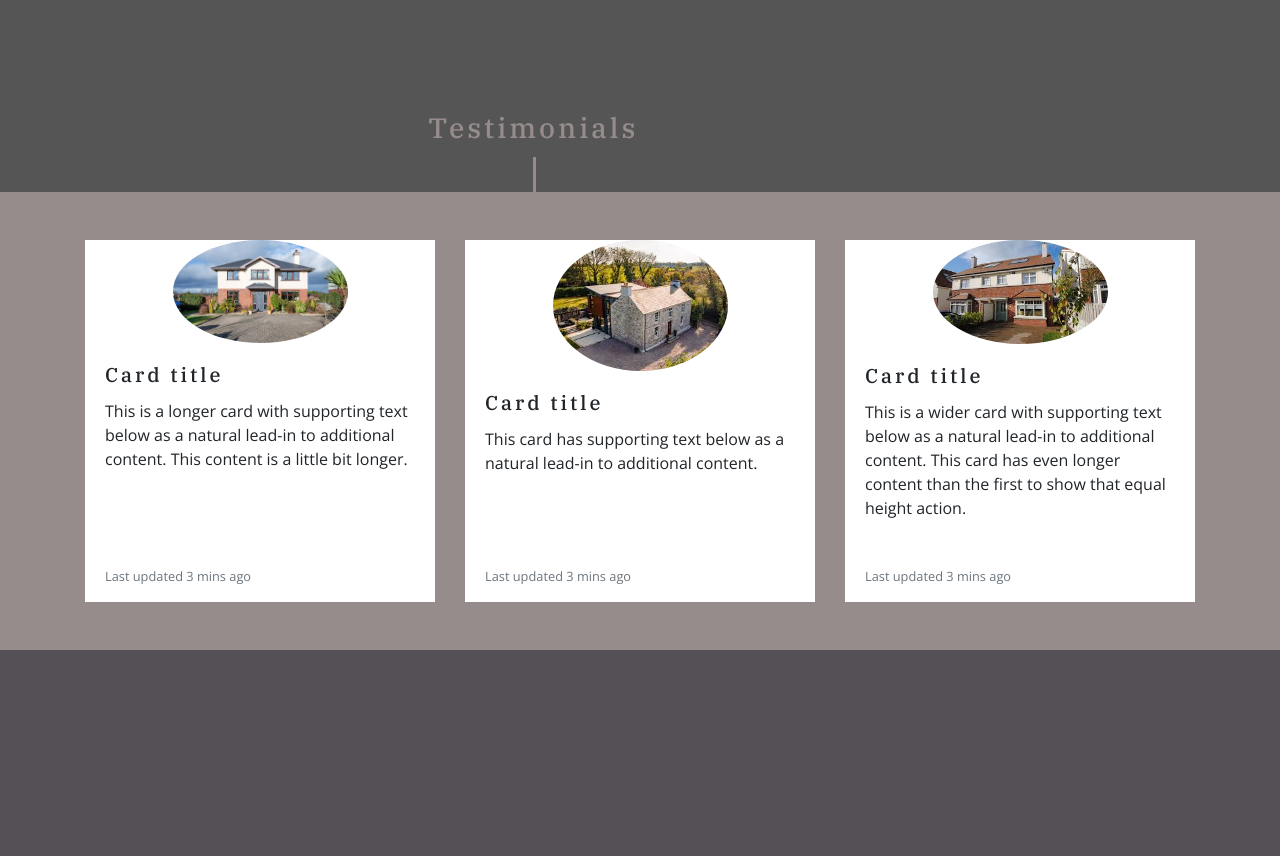
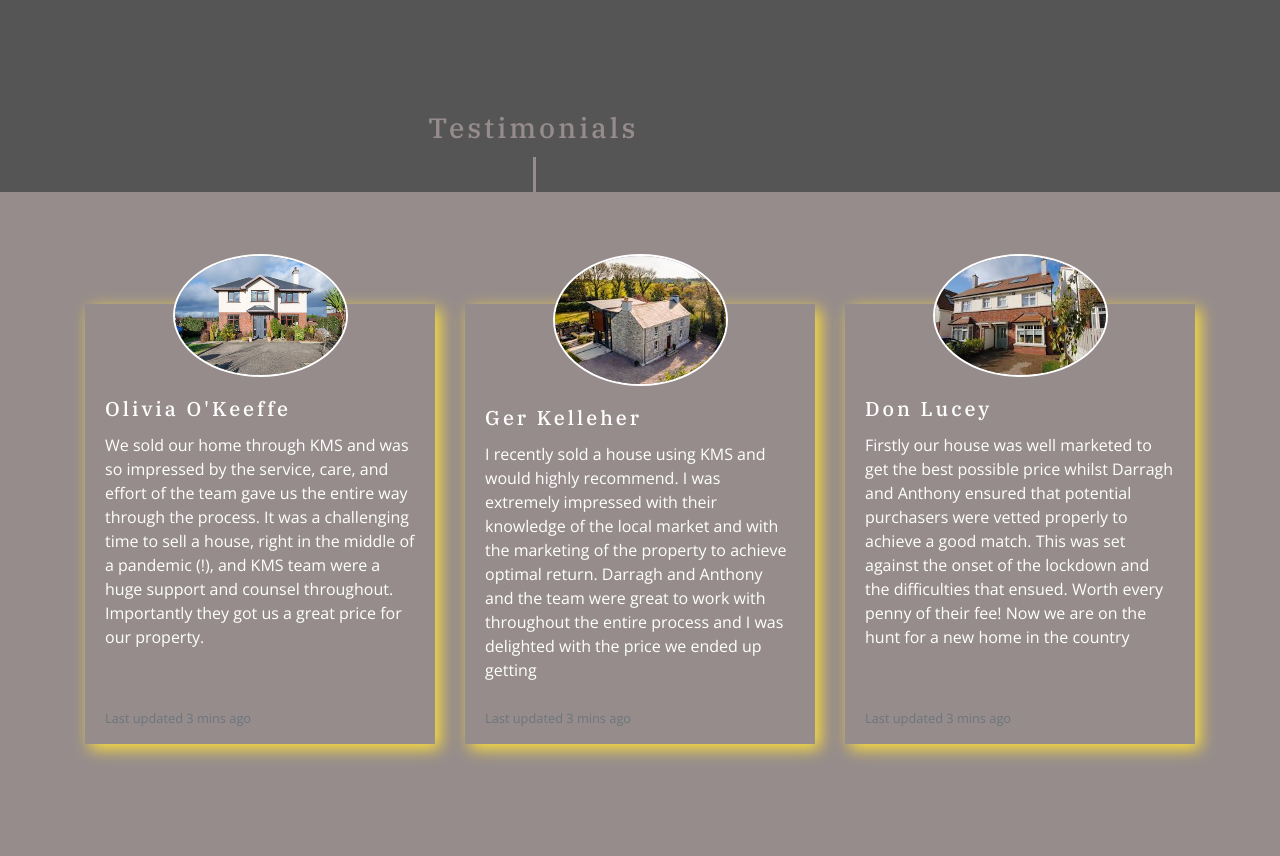
Before and after one commit to PatrickCoakley23/KMS, a Django app: page / in a window 1280 px wide. Shown: the part 2568-3424 px from the top of the page. Before the commit the page ends 3218 px from the top, so only its background shows below. Run offline with Django 3.2, Linux system fonts and the light colour scheme; some web fonts are replaced.

Commit message:
added box shadow and hover effects to card deck

```diff
--- a/home/templates/home/index.html
+++ b/home/templates/home/index.html
@@ -114,28 +114,28 @@
 
     <div class="overlay">
     <div class="container testimonials-container">
-        <div class="card-deck py-5">
+        <div class="card-deck">
             <div class="card">
-                <img src="{{ MEDIA_URL}}test1.jpg" alt="image of agriculture property" class="img-fluid rounded-circle w-50 m-auto">
+                <img src="{{ MEDIA_URL}}test1.jpg" alt="image of agriculture property" class="img-fluid rounded-circle w-50 mx-auto">
                 <div class="card-body h-100">
-                <h5 class="card-title">Card title</h5>
-                <p class="card-text">This is a longer card with supporting text below as a natural lead-in to additional content. This content is a little bit longer.</p>
+                <h5 class="card-title">Olivia O'Keeffe</h5>
+                <p class="card-text mb-4">We sold our home through KMS and was so impressed by the service, care, and effort of the team gave us the entire way through the process. It was a challenging time to sell a house, right in the middle of a pandemic (!), and KMS team were a huge support and counsel throughout. Importantly they got us a great price for our property. </p>
                 <p class="card-text d-flex align-bottom"><small class="text-muted">Last updated 3 mins ago</small></p>
                 </div>
             </div>
             <div class="card">
-                <img src="{{ MEDIA_URL}}test2.jpg" alt="image of agriculture property" class="img-fluid rounded-circle w-50 m-auto">
+                <img src="{{ MEDIA_URL}}test2.jpg" alt="image of agriculture property" class="img-fluid rounded-circle w-50 mx-auto">
                 <div class="card-body h-100">
-                <h5 class="card-title">Card title</h5>
-                <p class="card-text">This card has supporting text below as a natural lead-in to additional content.</p>
+                <h5 class="card-title">Ger Kelleher</h5>
+                <p class="card-text mb-4">I recently sold a house using KMS and would highly recommend. I was extremely impressed with their knowledge of the local market and with the marketing of the property to achieve optimal return. Darragh and Anthony and the team were great to work with throughout the entire process and I was delighted with the price we ended up getting</p>
                 <p class="card-text d-flex align-bottom"><small class="text-muted">Last updated 3 mins ago</small></p>
                 </div>
             </div>
             <div class="card">
-                <img src="{{ MEDIA_URL}}test3.jpg" alt="image of agriculture property" class="img-fluid rounded-circle w-50 m-auto">
+                <img src="{{ MEDIA_URL}}test3.jpg" alt="image of agriculture property" class="img-fluid rounded-circle w-50 mx-auto">
                 <div class="card-body h-100">
-                <h5 class="card-title">Card title</h5>
-                <p class="card-text">This is a wider card with supporting text below as a natural lead-in to additional content. This card has even longer content than the first to show that equal height action.</p>
+                <h5 class="card-title">Don Lucey</h5>
+                <p class="card-text mb-4">Firstly our house was well marketed to get the best possible price whilst Darragh and Anthony ensured that potential purchasers were vetted properly to achieve a good match. This was set against the onset of the lockdown and the difficulties that ensued. Worth every penny of their fee! Now we are on the hunt for a new home in the country </p>
                 <p class="card-text d-flex align-bottom"><small class="text-muted">Last updated 3 mins ago</small></p>
                 </div>
             </div>
--- a/static/css/base.css
+++ b/static/css/base.css
@@ -203,6 +203,16 @@ h1, h2, h3, h4, h5 {
 .card {
     border: 0;
     border-radius: 0;
+    box-shadow: 5px 5px 15px #ffe139;
+    transition: all 0.3s ease-in;
+    webkit-transition: all 0.3s ease-in;
+    background-color: #968c8c;
+    color: white;
+}
+
+.card:hover {
+    background-color: #ffe139;
+    color: black;
 }
 
 .card-img, .card-img-top {
@@ -212,4 +222,11 @@ h1, h2, h3, h4, h5 {
 
 .img-fluid {
     height: 150px;
+    margin-top: -50px;
+    border: 2px solid white;
 }
+
+.card-deck {
+    padding-top: 7rem;
+    padding-bottom: 7rem;
+}
```
